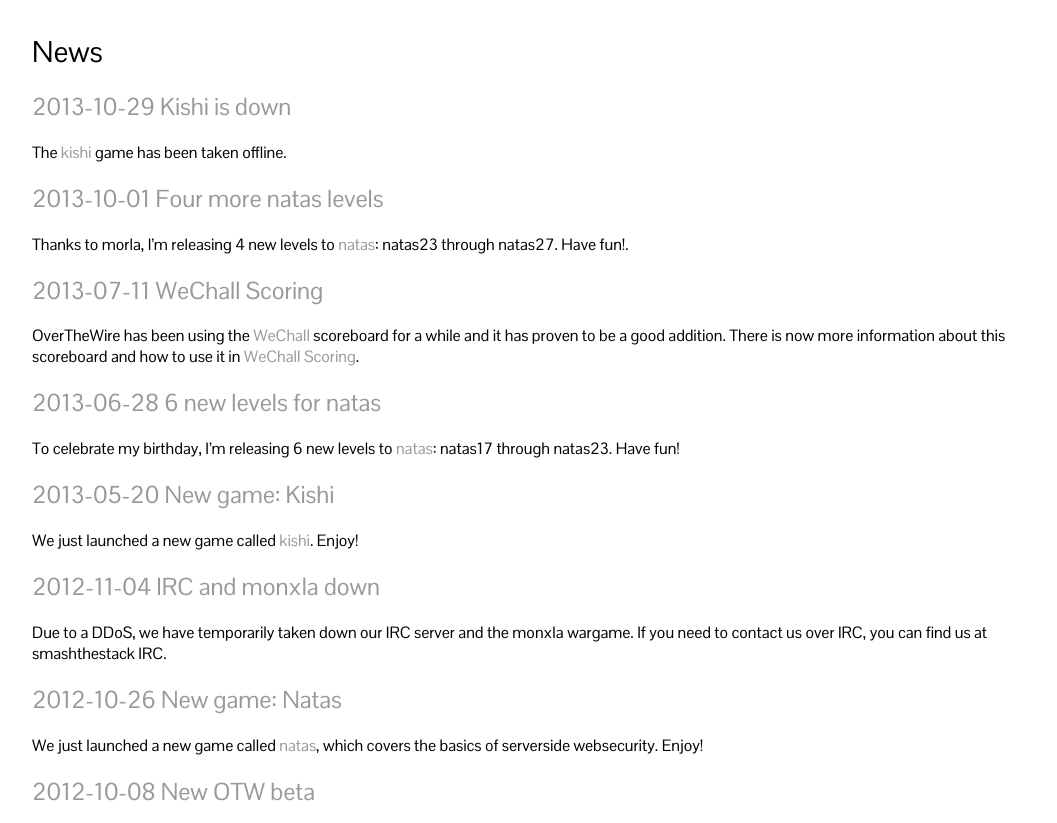
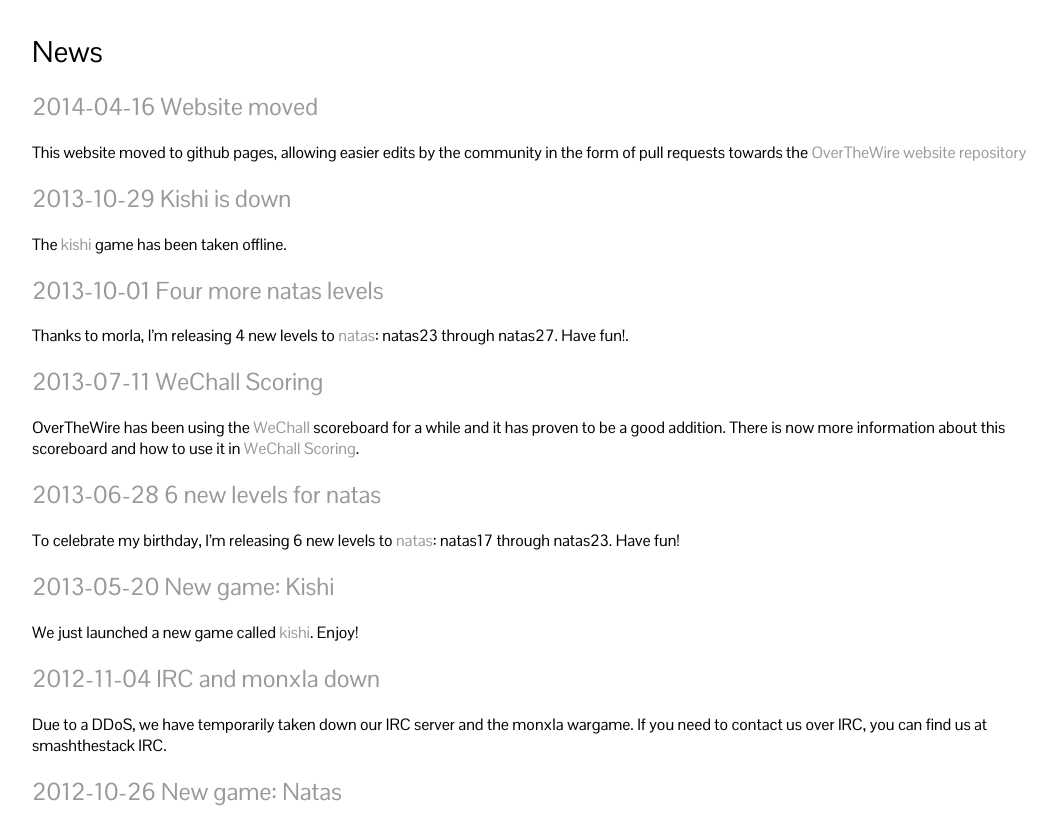
Before and after one commit to OverTheWireOrg/OverTheWire-website, a Jekyll site: the page built from news/index.md, in a window 1280 px wide and 900 px high, cut to the strip 77-900 px from the top of the window. Shown: the whole strip, without its empty margins (204-1261 px from the left). Built offline with Jekyll 4.4.1, drawn with Linux system fonts in a browser that asks for light colours.

Commit message:
log this historic event

```diff
--- a/news/index.md
+++ b/news/index.md
@@ -3,6 +3,12 @@
 ---
 News
 ====
+
+2014-04-16  Website moved
+-------------------------
+
+This website moved to github pages, allowing easier edits by the community
+in the form of pull requests towards the [OverTheWire website repository][github]
 
 2013-10-29  Kishi is down
 --------------------------
@@ -126,3 +132,4 @@
 [here]: /wargames/hes2010
 [3]: /wargames/abraxas
 [contribute it]: /about/contribute.html
+[github]: https://github.com/StevenVanAcker/OverTheWire-website
```
